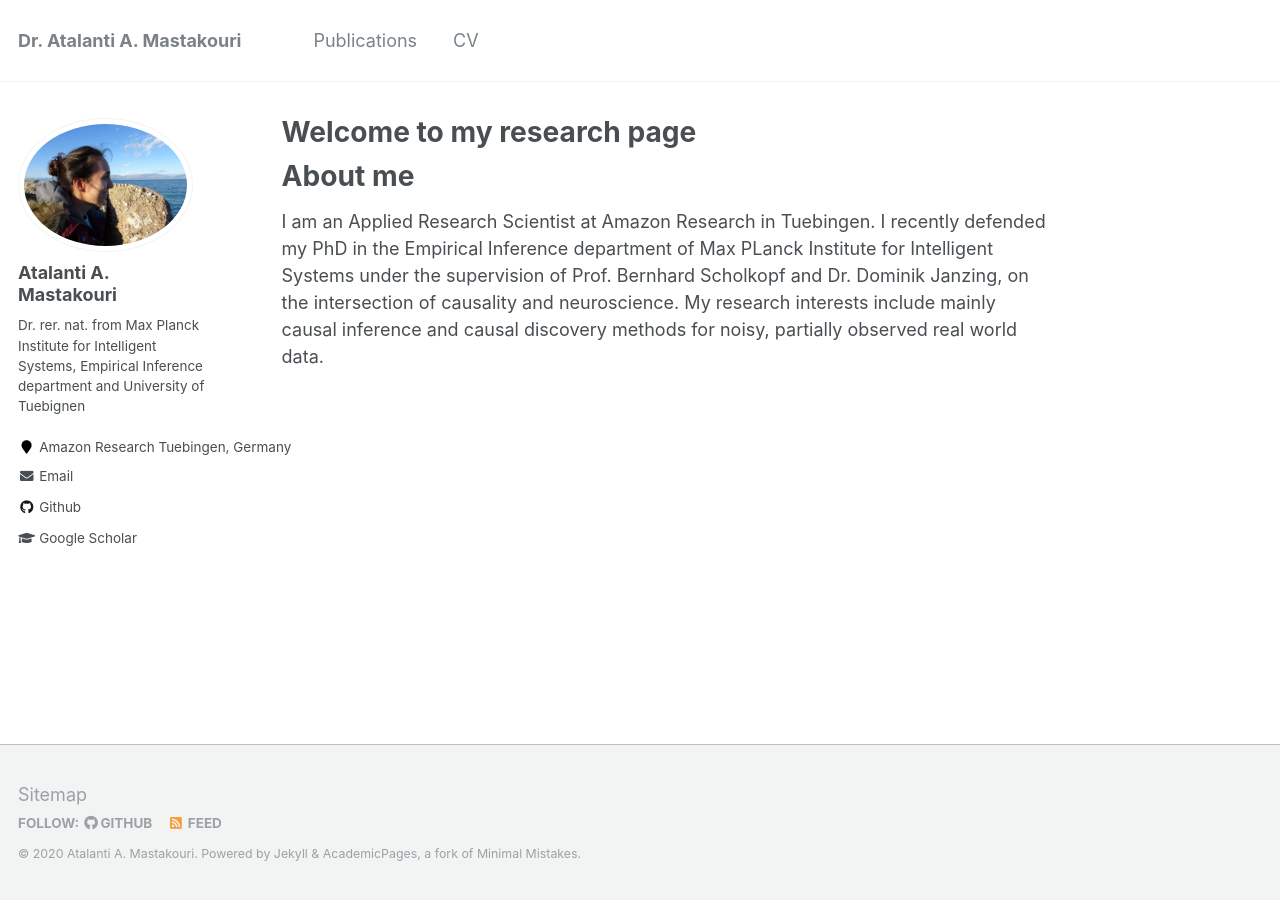
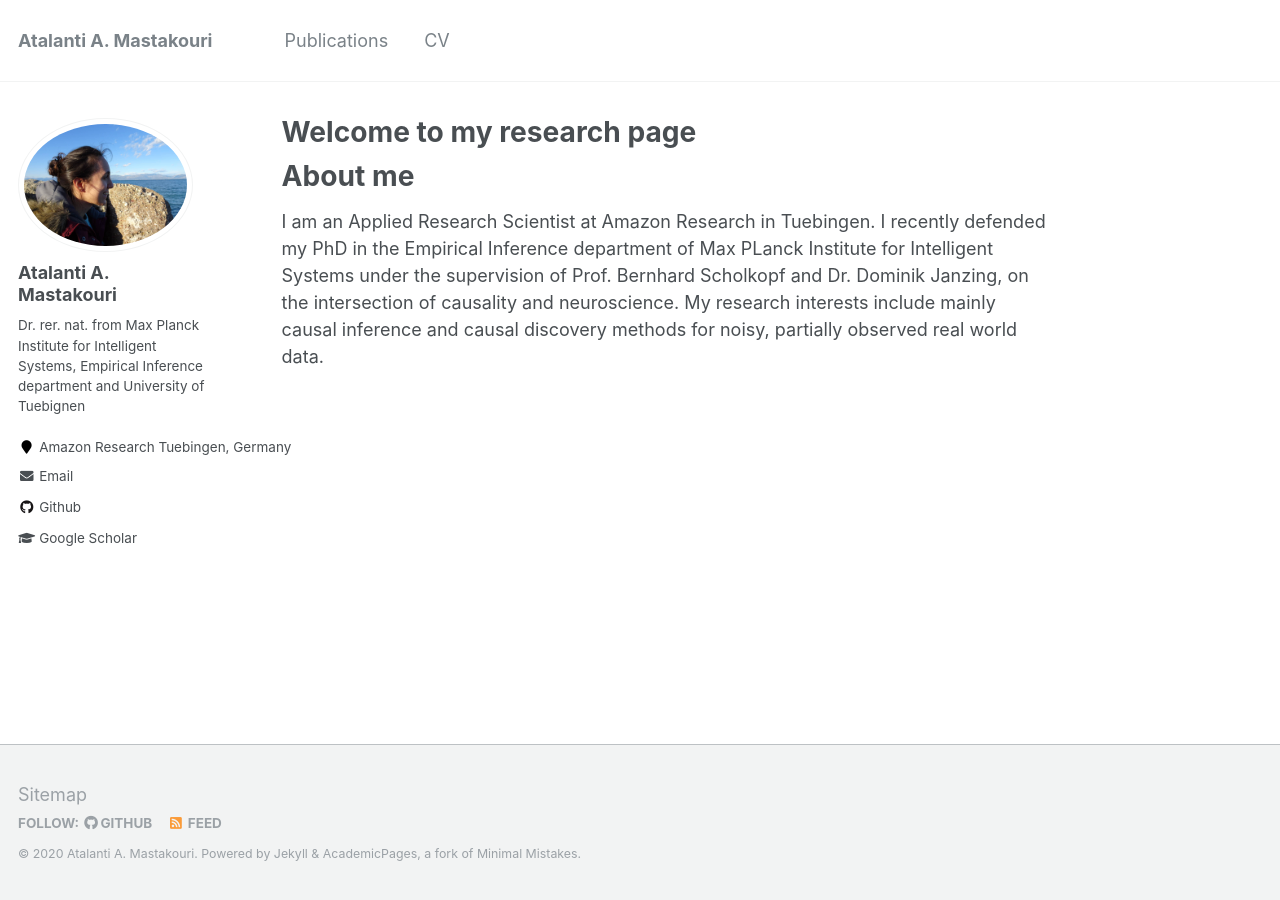
Before and after one commit to atalanti/atalanti.github.io, a Jekyll site: the page built from _pages/about.md, in a window 1280 px wide. Built offline with Jekyll 4.4.1, drawn with Linux system fonts in a browser that asks for light colours.

```diff
--- a/_config.yml
+++ b/_config.yml
@@ -7,7 +7,7 @@
 
 # Site Settings
 locale                   : "en-US"
-title                    : "Dr. Atalanti A. Mastakouri"
+title                    : "Atalanti A. Mastakouri"
 title_separator          : "-"
 name                     : &name "Atalanti A. Mastakouri"
 description              : &description "Applied Research Scientist at Amazon Research in Tuebingen. Alumni in Empirical Inference department of Max PLanck Institute for Intelligent Systems & University of Tuebingen."
```
